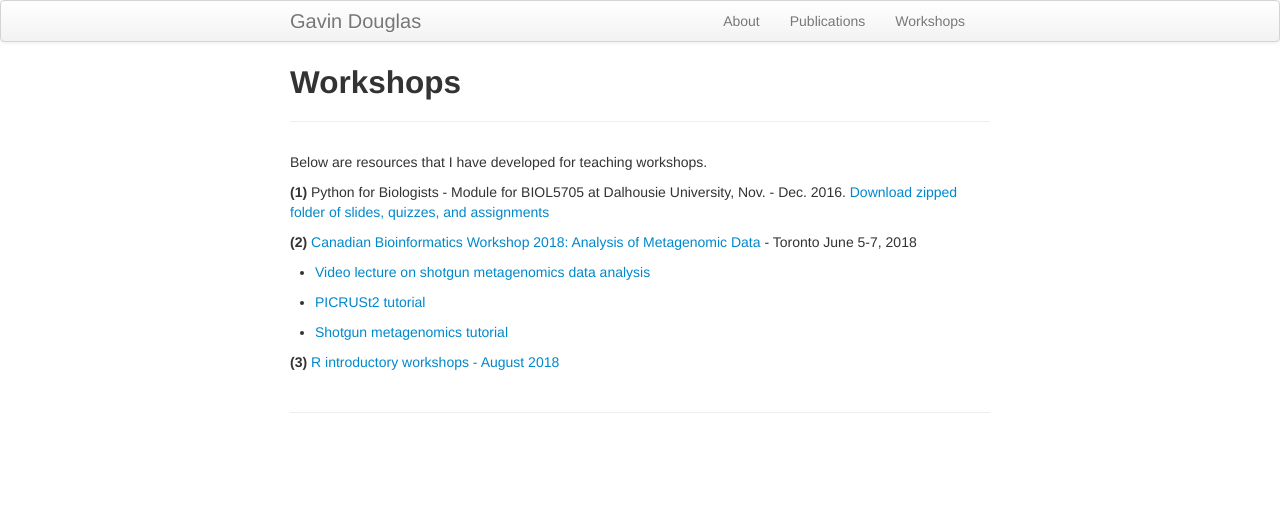
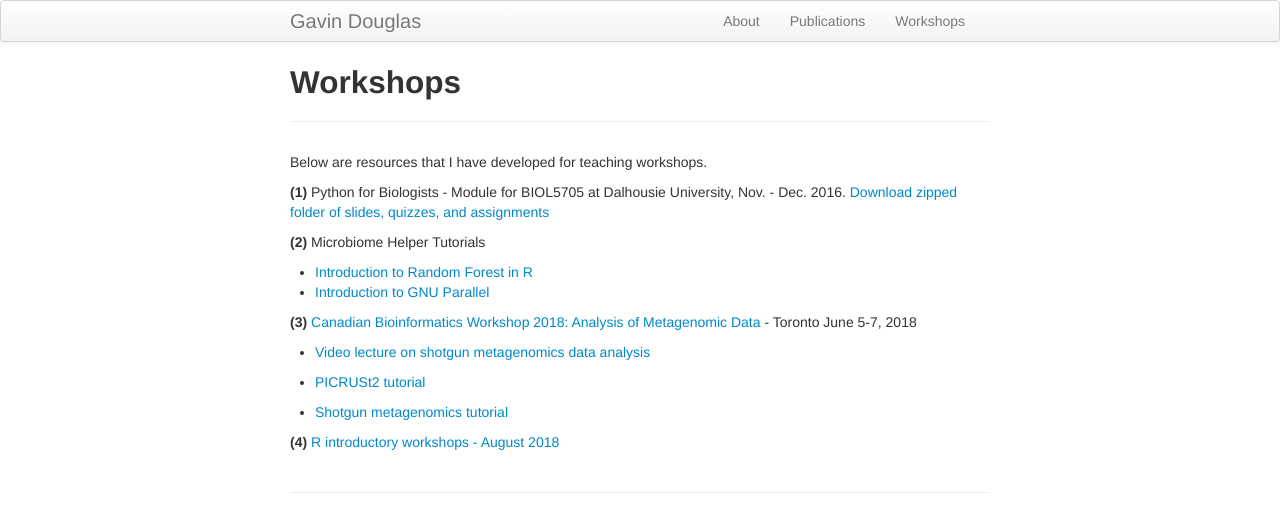
Before and after one commit to gavinmdouglas/gavinmdouglas.github.io, a Jekyll site: the page built from pages/workshops.md, in a window 1280 px wide. Shown: the top 532 px of the page. Built offline with Jekyll 4.4.1, drawn with Linux system fonts in a browser that asks for light colours.

Commit message:
added microbiome helper tutorials

```diff
--- a/pages/workshops.md
+++ b/pages/workshops.md
@@ -7,7 +7,11 @@ Below are resources that I have developed for teaching workshops.
 
 **(1)** Python for Biologists - Module for BIOL5705 at Dalhousie University, Nov. - Dec. 2016. [Download zipped folder of slides, quizzes, and assignments]({{ BASE_PATH }}/assets/workshops/python_for_biologists_2016.zip)
 
-**(2)** [Canadian Bioinformatics Workshop 2018: Analysis of Metagenomic Data](https://github.com/bioinformaticsdotca/Metagenomics_2018/blob/master/main_metagenomics.md) - Toronto June 5-7, 2018
+**(2)** Microbiome Helper Tutorials
+* [Introduction to Random Forest in R](https://github.com/LangilleLab/microbiome_helper/wiki/Random-Forest-Tutorial)
+* [Introduction to GNU Parallel](https://github.com/LangilleLab/microbiome_helper/wiki/Quick-Introduction-to-GNU-Parallel)
+
+**(3)** [Canadian Bioinformatics Workshop 2018: Analysis of Metagenomic Data](https://github.com/bioinformaticsdotca/Metagenomics_2018/blob/master/main_metagenomics.md) - Toronto June 5-7, 2018
 
 * [Video lecture on shotgun metagenomics data analysis](https://www.youtube.com/watch?v=O3Gek4BkR-A&list=PL3izGL6oi0S_mH1C79CQNjVgCZy56WFoq&index=4)
 
@@ -15,4 +19,4 @@ Below are resources that I have developed for teaching workshops.
 
 * [Shotgun metagenomics tutorial](https://github.com/LangilleLab/microbiome_helper/wiki/CBW-2018-Metagenomic-Taxonomic-and-Functional-Composition-Tutorial)
 
-**(3)** [R introductory workshops - August 2018]({{ BASE_PATH }}/pages/R_workshops.html)
+**(4)** [R introductory workshops - August 2018]({{ BASE_PATH }}/pages/R_workshops.html)
```
